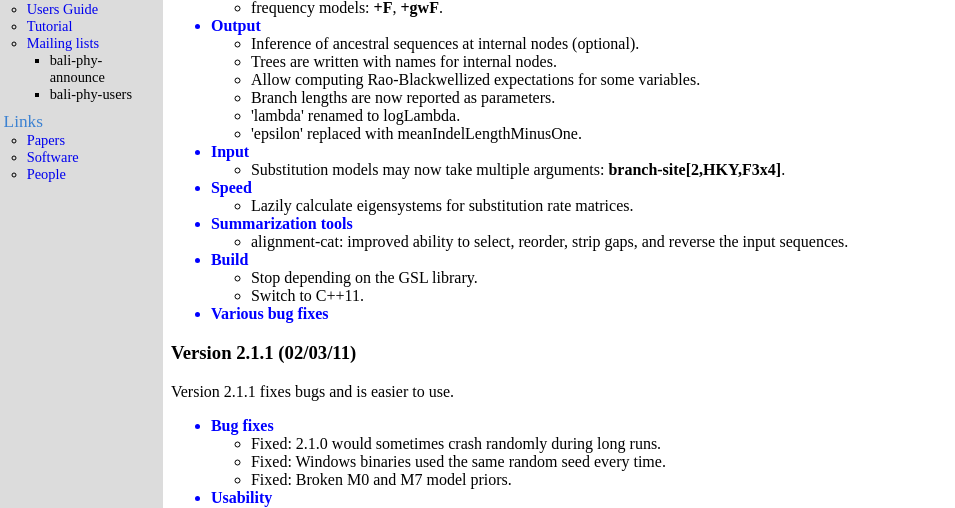
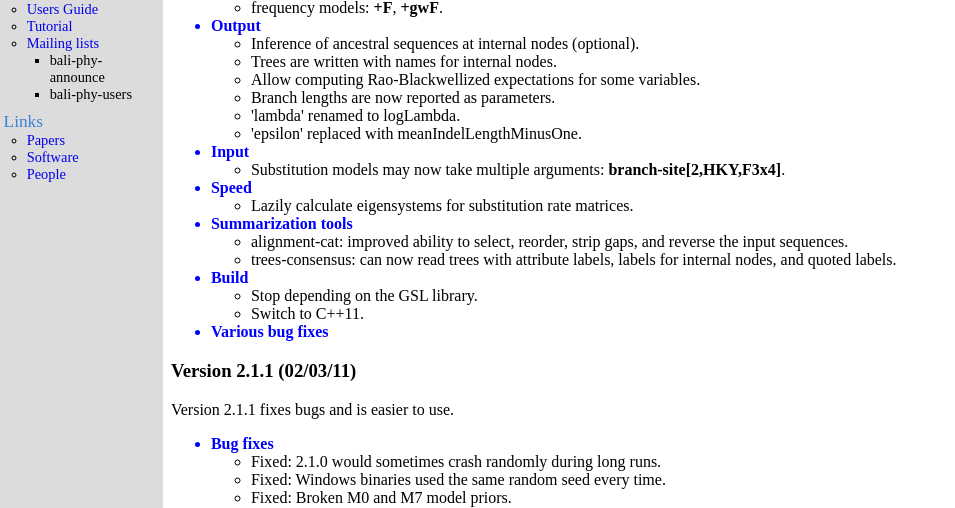
Before and after one commit to bredelings/php-bali-phy.org, a PHP site: page /news.php in a window 1280 px wide. Shown: the part 314-822 px from the top of the page, without its empty margins (0-955 px from the left). Run offline with PHP 8.4, Linux system fonts and the light colour scheme; data that the repository does not hold is empty.

Commit message:
Update news.
Former-commit-id: 1da62e18f40c06fde7981bf10686c73f78e6e391

```diff
--- a/news.php
+++ b/news.php
@@ -138,7 +138,11 @@ P8.
 	    </li>
 	    <li>Summarization tools
 	      <ul>
-		<li>alignment-cat: improved ability to select, reorder, strip gaps, and reverse the input sequences.</li>
+		<li>alignment-cat: improved ability to select,
+		reorder, strip gaps, and reverse the input
+		sequences.</li>
+		<li>trees-consensus: can now read trees with attribute
+		labels, labels for internal nodes, and quoted labels.</li>
 	      </ul>
 	    </li>
 	    <li>Build
```
